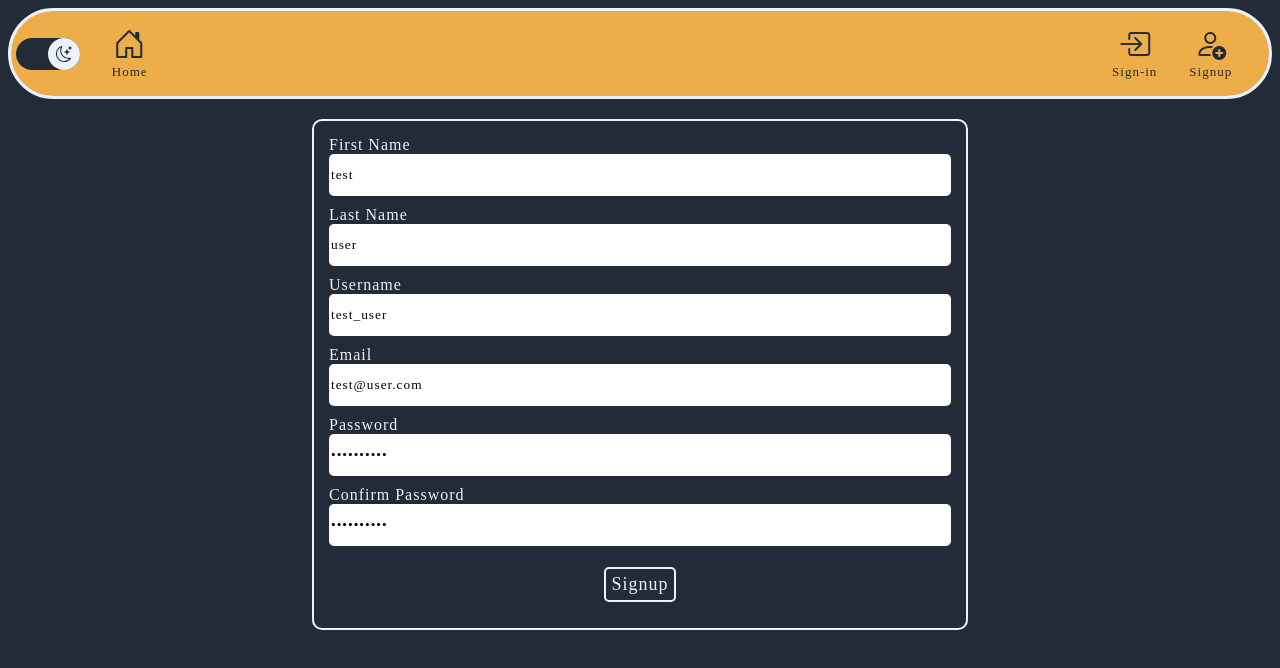
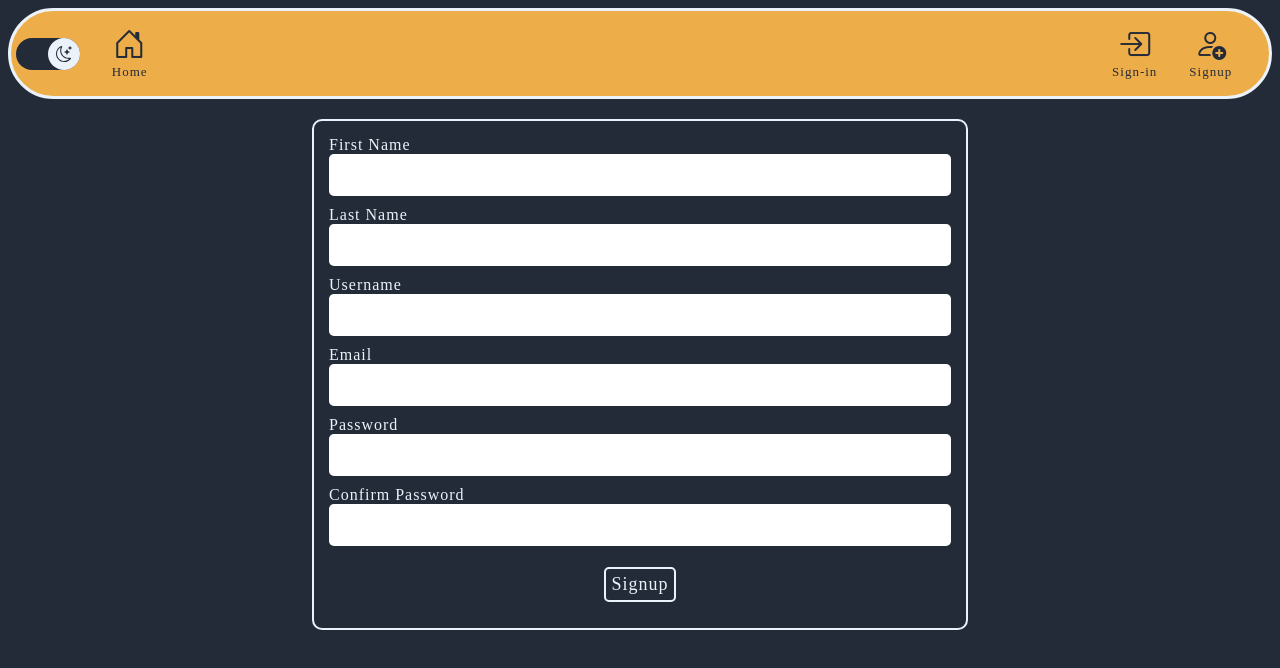
Before and after one commit to sepfrd/insight-flow, a React (Create React App) app: page /signup in a window 1280 px wide. Shown: the top 668 px of the page. Built offline with nearby package versions, Linux system fonts and the light colour scheme; no server answers; a web font is replaced by a local one.

Commit message:
feat: add README.md file and format files

```diff
--- a/src/App.js
+++ b/src/App.js
@@ -1,4 +1,5 @@
 import { Route, Routes } from "react-router-dom";
+import GlobalToast from "./components/GlobalToast";
 import NavigationBar from "./components/NavigationBar";
 import Uploader from "./components/Uploader";
 import { AuthProvider } from "./contexts/AuthContext";
@@ -12,7 +13,6 @@ import NotFound from "./pages/NotFound";
 import Profile from "./pages/Profile";
 import Signup from "./pages/Signup";
 import UserBlogPosts from "./pages/UserBlogPosts";
-import GlobalToast from "./components/GlobalToast";
 
 export default function App() {
   return (
--- a/src/api/apiClients.js
+++ b/src/api/apiClients.js
@@ -1,6 +1,6 @@
 import axios from "axios";
+import { toastService } from "../utils/toastService";
 import { storageService } from "./storageService";
-import { toastService } from "../utils/toastService";
 
 const apiClient = axios.create({
   baseURL: process.env.REACT_APP_API_URL || "http://localhost:8000/api",
--- a/src/components/GlobalToast.js
+++ b/src/components/GlobalToast.js
@@ -1,6 +1,6 @@
+import { useContext } from "react";
 import { ToastContainer, Zoom } from "react-toastify";
 import { ThemeContext } from "../contexts/ThemeContext";
-import { useContext } from "react";
 
 export default function GlobalToast({ position = "top-center", autoClose = 5000, hideProgressBar = false, newestOnTop = false, closeOnClick = false, rtl = false, pauseOnFocusLoss = true, draggable = true, pauseOnHover = true, transition = Zoom }) {
   const { theme } = useContext(ThemeContext);
--- a/src/pages/CreateBlogPost.js
+++ b/src/pages/CreateBlogPost.js
@@ -1,7 +1,7 @@
+import { useContext } from "react";
 import { useNavigate } from "react-router-dom";
 import { blogPostService } from "../api/blogPostService";
 import EditableBlogPostModal from "../components/EditableBlogPostModal";
-import { useContext } from "react";
 import { ToastContext } from "../contexts/ToastContext";
 
 export default function CreateBlogPost() {
--- a/src/pages/Profile.js
+++ b/src/pages/Profile.js
@@ -4,8 +4,8 @@ import { storageService } from "../api/storageService";
 import { userService } from "../api/userService";
 import Uploader from "../components/Uploader";
 import { AuthContext } from "../contexts/AuthContext";
+import { ToastContext } from "../contexts/ToastContext";
 import "../styles/profile.css";
-import { ToastContext } from "../contexts/ToastContext";
 
 export default function Profile() {
   const [profileImage, setProfileImage] = useState(null);
--- a/src/pages/Signup.js
+++ b/src/pages/Signup.js
@@ -7,12 +7,12 @@ import { REGEX_PATTERNS } from "../utils/constants";
 
 export default function Signup() {
   const [signupViewModel, setSignupViewModel] = useState({
-    username: "test_user",
-    password: "Correct_p0",
-    confirmPassword: "Correct_p0",
-    email: "test@user.com",
-    firstName: "test",
-    lastName: "user",
+    username: "",
+    password: "",
+    confirmPassword: "",
+    email: "",
+    firstName: "",
+    lastName: "",
   });
   const [response, setResponse] = useState({});
   const navigate = useNavigate();
```
Also changed, not shown: 1 other file (tests, documents, lock files or other folders).
